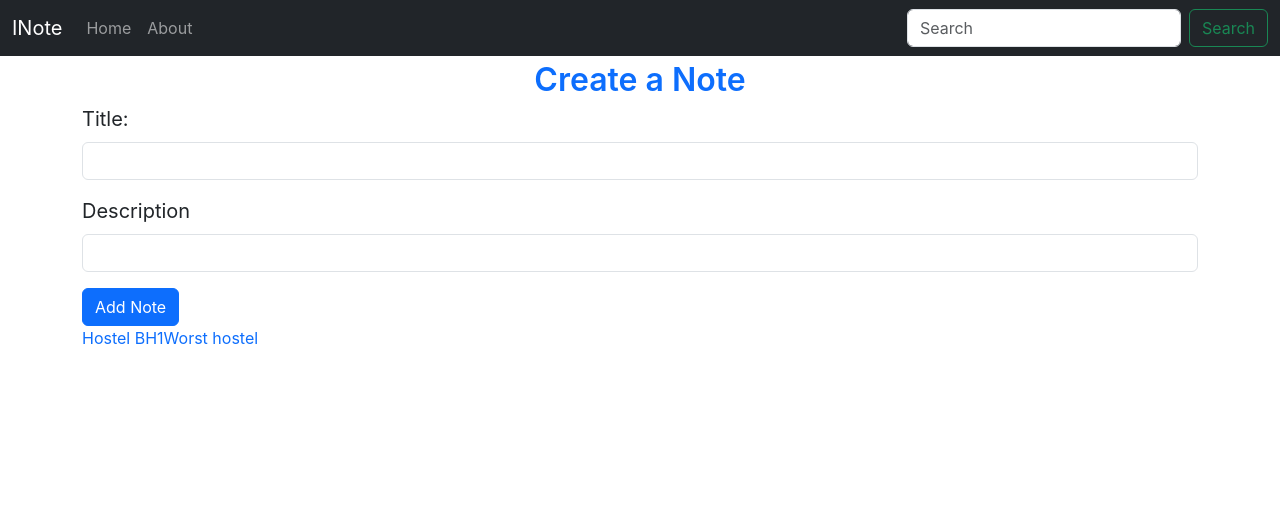
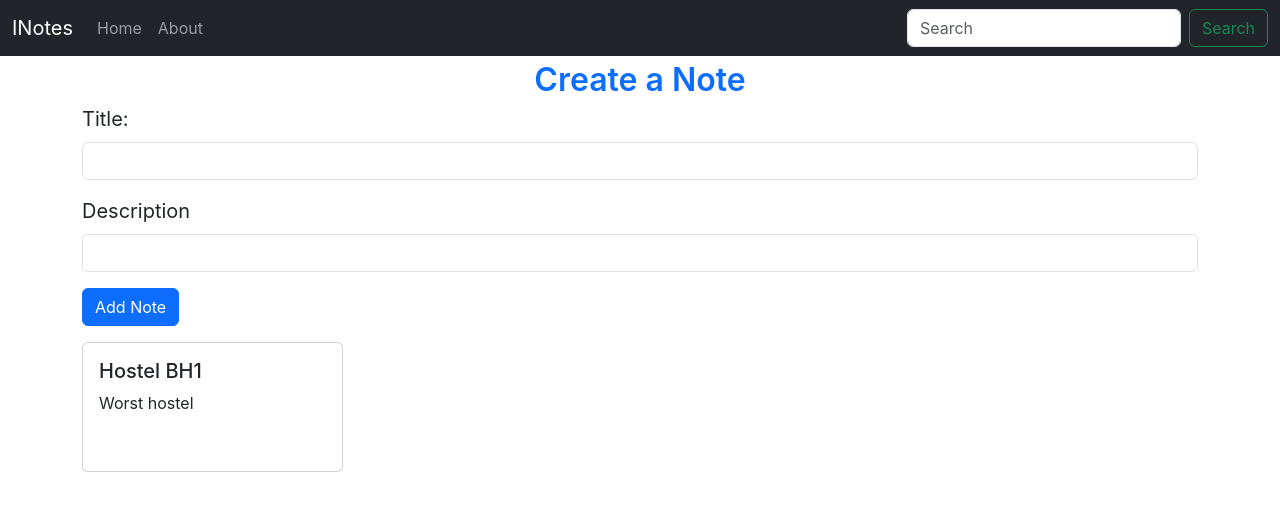
Before and after one commit to Nitinkumar2905/Inotes, a React (Create React App) app: page / in a window 1280 px wide. Shown: the top 510 px of the page. Built offline with nearby package versions, Linux system fonts and the light colour scheme.

Commit message:
adding alert and note component and minor changes

```diff
--- a/src/Components/Home.jsx
+++ b/src/Components/Home.jsx
@@ -1,9 +1,8 @@
 import React, { useContext } from "react";
-import noteContext from "../Context/notes/NoteContext";
+// import noteContext from "../Context/notes/noteContext";
 import Notes from "./Notes";
 
 const Home = () => {
-
   return (
     <>
       <div className="container">
--- a/src/Components/Navbar.jsx
+++ b/src/Components/Navbar.jsx
@@ -11,7 +11,7 @@ const Navbar = () => {
       <nav className="navbar navbar-expand-lg navbar-dark bg-dark">
         <div className="container-fluid">
           <Link className="navbar-brand" to="/">
-            INote
+            INotes
           </Link>
           <button
             className="navbar-toggler"
--- a/src/Components/NoteItem.jsx
+++ b/src/Components/NoteItem.jsx
@@ -1,12 +1,16 @@
 import React from "react";
-
 const NoteItem = (props) => {
   const { note } = props;
   return (
     <>
-      <div className="" style={{display:'flex', flexDirection:'column'}}>
-        {note.title}
-        {note.description}
+      <div className="col-md-3">
+        <div className="card">
+          <div className="card-body">
+            <h5 className="card-title">{note.title}</h5>
+            <p className="card-text">{note.description}</p>
+            <i className="px-2 fa-light fa-trash"></i>
+          </div>
+        </div>
       </div>
     </>
   );
--- a/src/Components/Notes.jsx
+++ b/src/Components/Notes.jsx
@@ -1,5 +1,6 @@
 import React, { useContext } from "react";
-import noteContext from "../Context/notes/NoteContext";
+import noteContext from "../Context/notes/noteContext";
+import { v4 as uuidv4 } from 'uuid';
 import NoteItem from "./NoteItem";
 
 const Notes = () => {
@@ -7,13 +8,13 @@ const Notes = () => {
   const { note } = context;
   return (
     <>
-      <div className="text-primary">
+      <div className="row my-3">
         {note.map((note) => {
-          return <NoteItem note={note} />;
+          return <NoteItem note={note} key={uuidv4()}/>;
         })}
       </div>
     </>
   );
 };
 
-export default Notes;
+export default Notes
```
Also changed, not shown: src/Components/Alert.jsx (added, +13 -0 lines).
